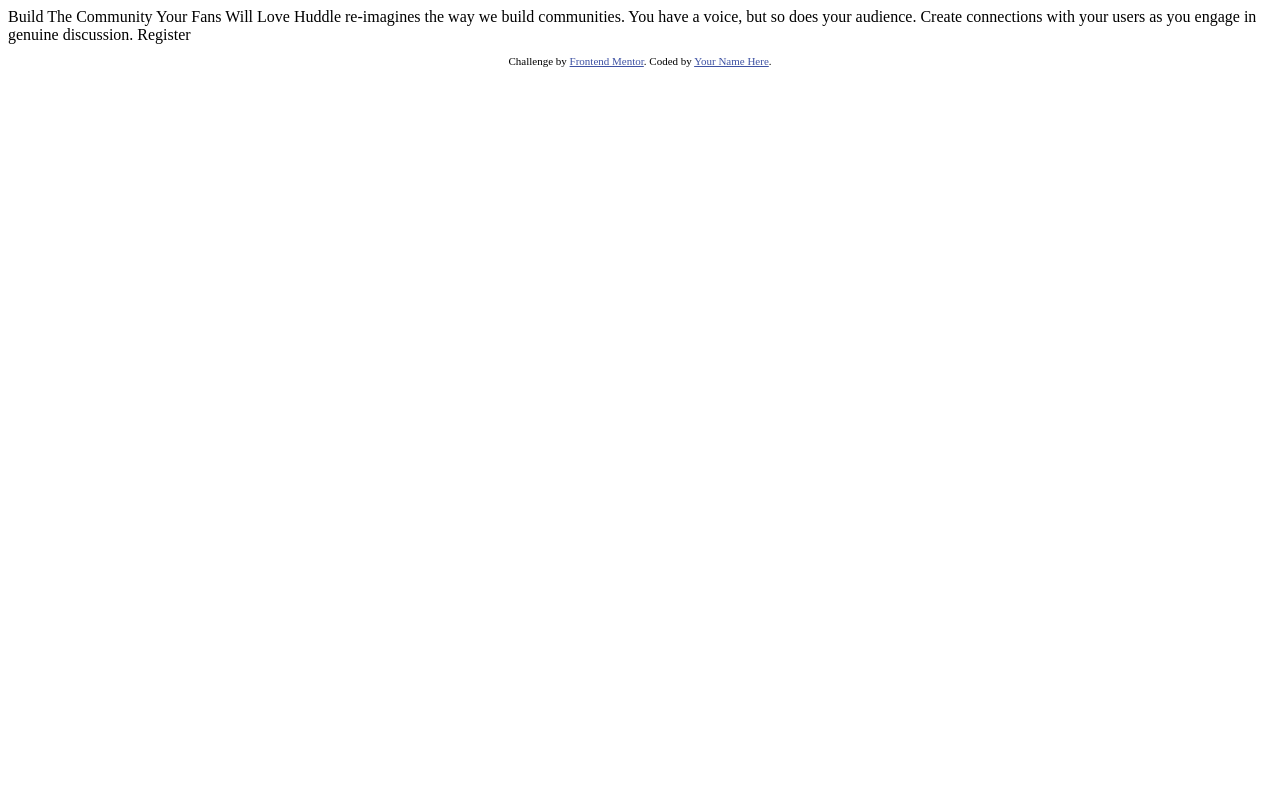
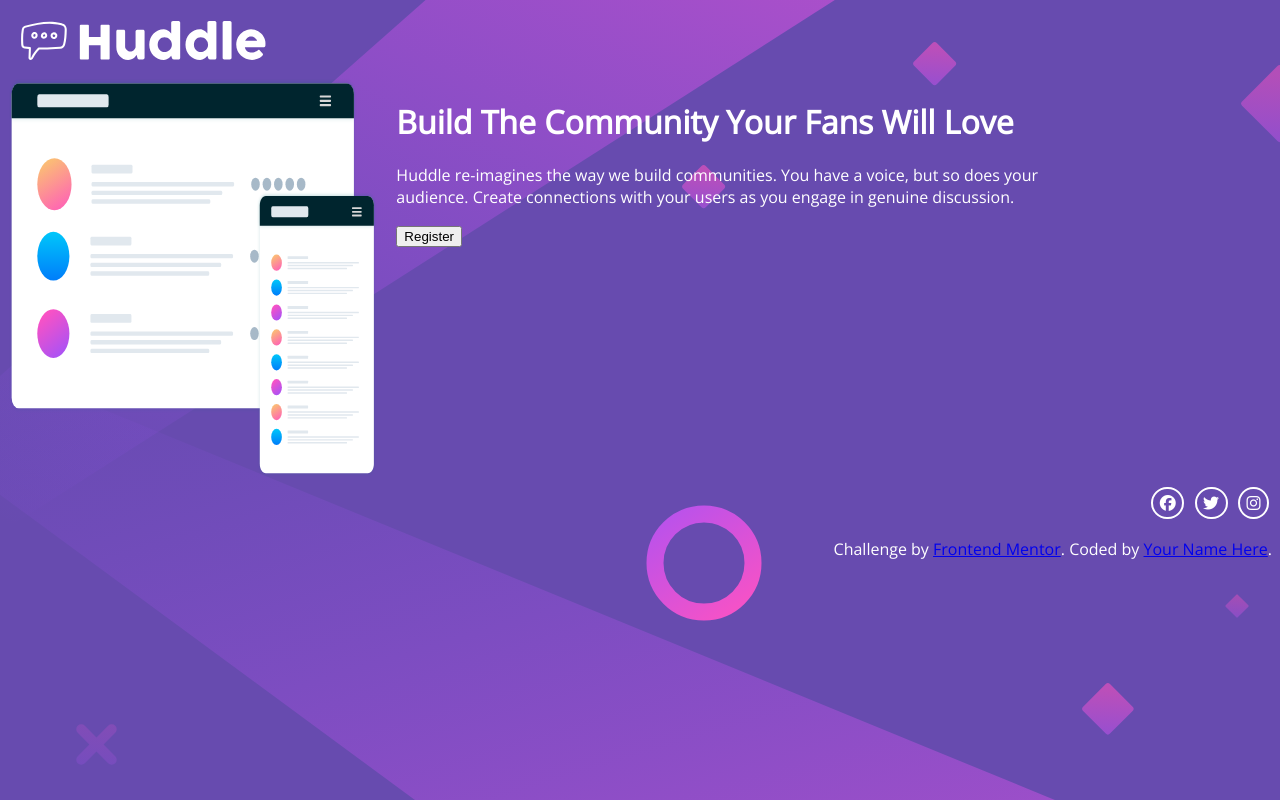
Before and after one commit to kord117/Huddle-landing-page, a plain HTML site: page index.html in a window 1280 px wide. Drawn offline with nearby package versions, Linux system fonts and the light colour scheme.

Commit message:
start of css styling

```diff
--- a/index.html
+++ b/index.html
@@ -1,32 +1,62 @@
 <!DOCTYPE html>
 <html lang="en">
   <head>
-  <meta charset="UTF-8">
-  <meta name="viewport" content="width=device-width, initial-scale=1.0"> <!-- displays site properly based on user's device -->
+    <meta charset="UTF-8" />
+    <meta name="viewport" content="width=device-width, initial-scale=1.0" />
+    <!-- displays site properly based on user's device -->
 
-  <link rel="icon" type="image/png" sizes="32x32" href="./images/favicon-32x32.png">
+    <link
+      rel="icon"
+      type="image/png"
+      sizes="32x32"
+      href="./images/favicon-32x32.png"
+    />
 
-  <title>Frontend Mentor | Huddle landing page with single introductory section</title>
+    <link rel="stylesheet" href="styles.css" />
 
-  <!-- Feel free to remove these styles or customise in your own stylesheet 👍 -->
-  <style>
-    .attribution { font-size: 11px; text-align: center; }
-    .attribution a { color: hsl(228, 45%, 44%); }
-  </style>
+    <script
+      src="https://kit.fontawesome.com/eedec7944d.js"
+      crossorigin="anonymous"
+    ></script>
+    <title>
+      Frontend Mentor | Huddle landing page with single introductory section
+    </title>
   </head>
   <body>
+    <header>
+      <img src="./images/logo.svg" alt="logo" />
+    </header>
+    <main>
+      <div>
+        <img
+          class="mockup"
+          src="./images/illustration-mockups.svg"
+          alt="mockup"
+        />
+      </div>
+      <div>
+        <h1>Build The Community Your Fans Will Love</h1>
 
-  Build The Community Your Fans Will Love
+        <p>
+          Huddle re-imagines the way we build communities. You have a voice, but
+          so does your audience. Create connections with your users as you
+          engage in genuine discussion.
+        </p>
 
-  Huddle re-imagines the way we build communities. You have a voice, but so does your audience.
-  Create connections with your users as you engage in genuine discussion.
-
-  Register
-
+        <button>Register</button>
+      </div>
+    </main>
     <footer>
+      <div class="social">
+        <i class="fa-brands fa-facebook"></i>
+        <i class="fa-brands fa-twitter"></i>
+        <i class="fa-brands fa-instagram"></i>
+      </div>
       <p class="attribution">
-      Challenge by <a href="https://www.frontendmentor.io?ref=challenge" target="_blank">Frontend Mentor</a>.
-      Coded by <a href="#">Your Name Here</a>.
+        Challenge by
+        <a href="https://www.frontendmentor.io?ref=challenge" target="_blank"
+          >Frontend Mentor</a
+        >. Coded by <a href="#">Your Name Here</a>.
       </p>
     </footer>
   </body>
--- /dev/null
+++ b/styles.css
@@ -0,0 +1,38 @@
+@import url("https://fonts.googleapis.com/css2?family=Open+Sans&family=Poppins:wght@400;600&display=swap");
+
+body {
+  font-family: "Open Sans";
+  background-image: url(./images/bg-desktop.svg);
+  background-color: hsl(257, 40%, 49%);
+  background-repeat: no-repeat;
+  text-wrap: balance;
+  color: white;
+}
+main {
+  display: flex;
+  justify-content: space-evenly;
+}
+
+.mockup {
+  height: 50vh;
+  width: 95%;
+}
+footer {
+  display: flex;
+  align-items: flex-end;
+  flex-direction: column;
+}
+.social .fa-brands {
+  padding: 0.4em;
+  margin: 0.2em;
+  border: 0.15em solid white;
+  border-radius: 100%;
+}
+/* .attribution {
+  font-size: 11px;
+  text-align: right;
+
+}
+.attribution a {
+  color: hsl(228, 45%, 44%);
+} */
```
Also changed, not shown: images/facebook.svg (added), images/instagram.svg (added), images/twitter.svg (added), path/to/font-awesome/css/font-awesome.min.css (added). Lines whose indentation alone changed are shown as unchanged.
